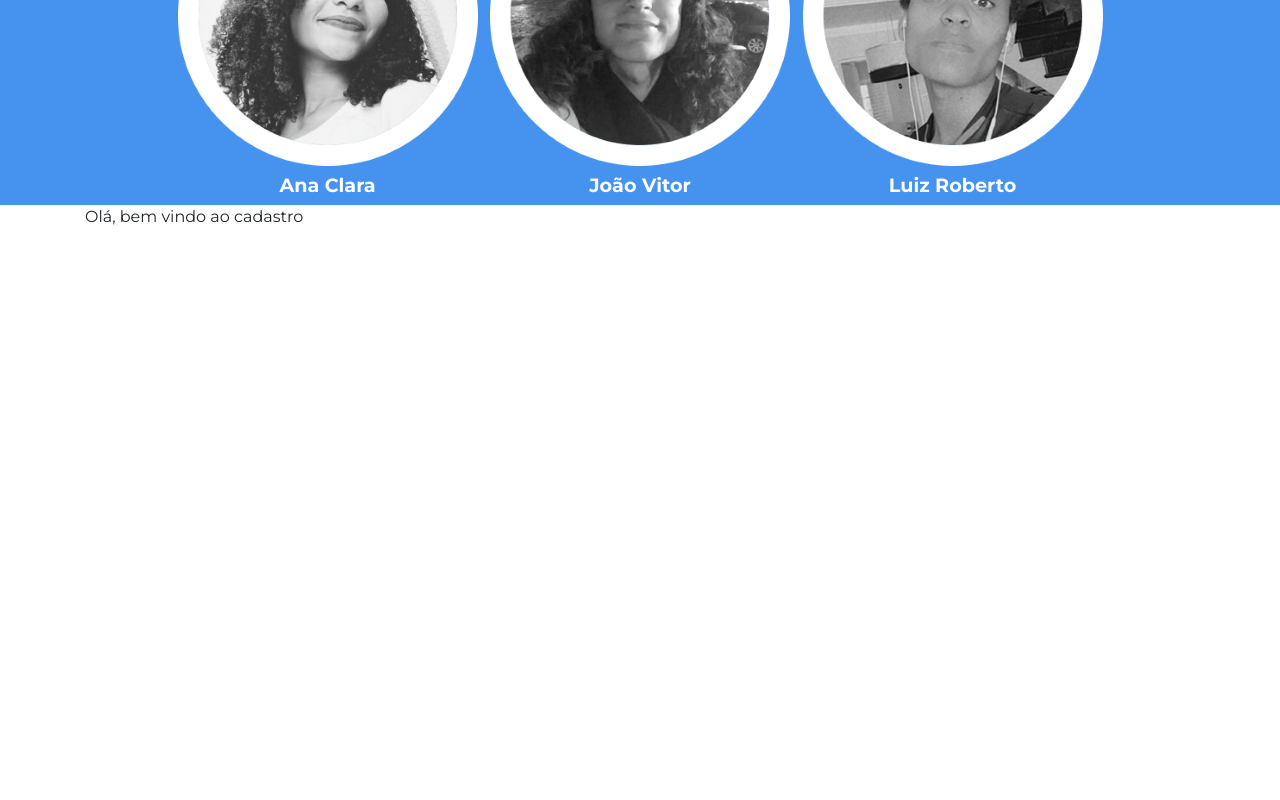
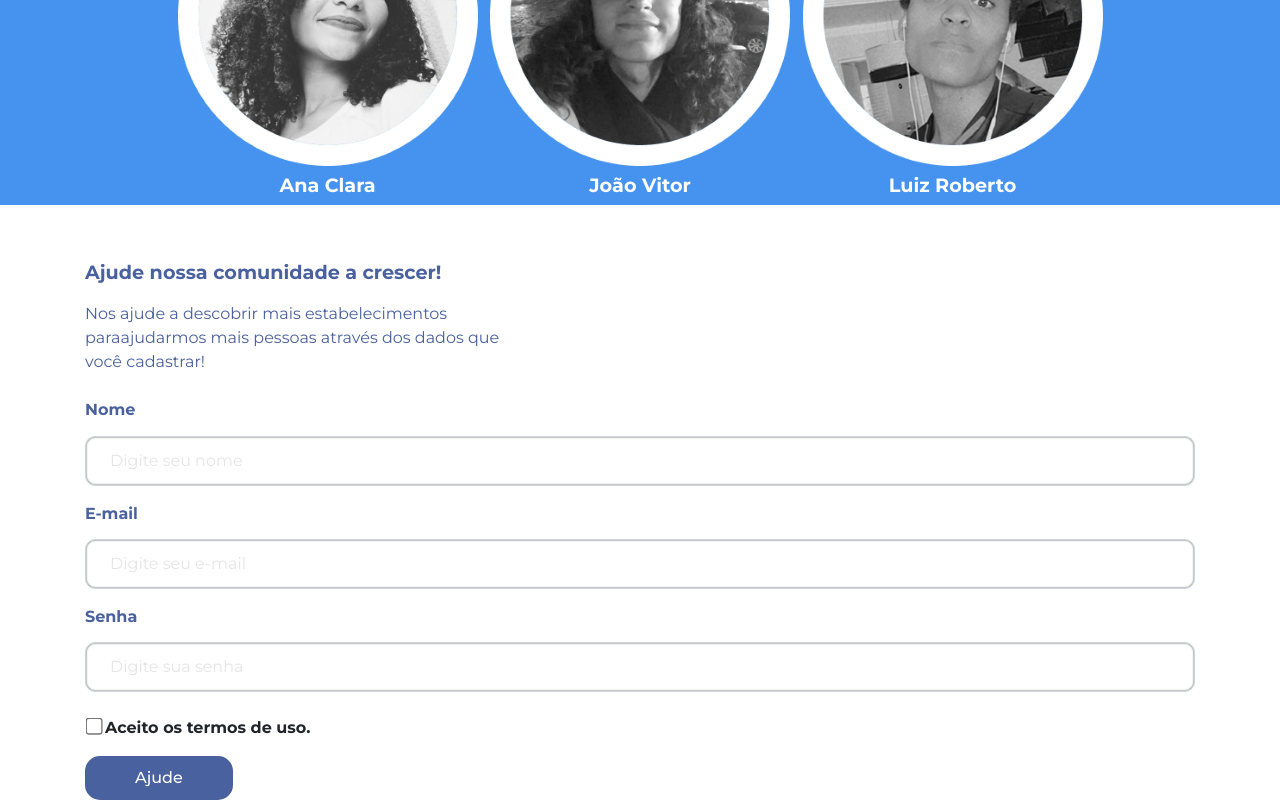
Before and after one commit to jooaodias/map.acessivel-new, a React (Create React App) app: page / in a window 1280 px wide. Shown: the part 2043-2843 px from the top of the page. Before the commit the page ends 2288 px from the top, so only its background shows below. Built offline with nearby package versions, Linux system fonts and the light colour scheme.

Commit message:
Criado o cadastro

```diff
--- a/src/Pages/Cadastro.js
+++ b/src/Pages/Cadastro.js
@@ -1,10 +1,78 @@
 import React from 'react'
-import { Container } from 'reactstrap'
+import { Button, Col, Container, Form, FormGroup, Input, Label, Row } from 'reactstrap'
+import styled from 'styled-components';
+import { Title } from '../styles/Title';
+
+const Text = styled.p`
+  margin-top: 5px;
+  color: #4A619F;
+  font-size: 16px;
+`
+
+const InputStyled = styled(Input)`
+    top: 5px;
+    border-radius: 10px;
+    padding: 24px;
+    box-shadow: inset 0px 0px 2px rgba(0, 0, 0, 0.8);
+
+    ::placeholder,
+    ::-webkit-input-placeholder {
+        color: #E5E5E5;
+    }
+
+`;
+
+const ButtonStyled = styled(Button)`
+    background-color: #4A619F;
+    color: white;
+    font-weight: 500;
+    border-radius: 15px;
+    cursor: pointer;
+    border: 2px solid #4A619F;
+
+    :hover{
+        background-color: #4593EE;
+        border: 2px solid white;
+    }
+`
 
 const Cadastro = () => {
     return (
-        <Container>
-            <p>Olá, bem vindo ao cadastro</p>
+        <Container className="mt-5">
+            <Row>
+                <Col md="5" className="mb-2">
+                    <Text style={{ fontSize: "1.2rem", fontWeight: "bold" }}>Ajude nossa comunidade a crescer!</Text>
+                    <Text>Nos ajude a descobrir mais estabelecimentos paraajudarmos mais pessoas através dos dados que você cadastrar!</Text>
+                </Col>
+            </Row>
+            <Row>
+                <Col>
+                    <Form>
+                        <FormGroup>
+                            <Label for="name"><Title color="#4A619F" size="1.0rem">Nome</Title></Label>
+                            <InputStyled type="text" id="name" placeholder="Digite seu nome" />
+                        </FormGroup>
+
+                        <FormGroup>
+                            <Label for="email"><Title color="#4A619F" size="1.0rem">E-mail</Title></Label>
+                            <InputStyled type="email" id="email" placeholder="Digite seu e-mail" />
+                        </FormGroup>
+
+                        <FormGroup>
+                            <Label for="password"><Title color="#4A619F" size="1.0rem">Senha</Title></Label>
+                            <InputStyled type="password" id="password" placeholder="Digite sua senha" />
+                        </FormGroup>
+
+                        <FormGroup check className="mt-4">
+                            <Label check>
+                                <Input type="checkbox" style={{transform: 'scale(1.3) translateY(-1px) translateX(2px)'}}/>{'   '}
+                                <b>Aceito os termos de uso.</b>
+                            </Label>
+                        </FormGroup>
+                        <ButtonStyled className="px-5 py-2 mt-3">Ajude</ButtonStyled>
+                    </Form>
+                </Col>
+            </Row>
         </Container>
     )
 }
```
